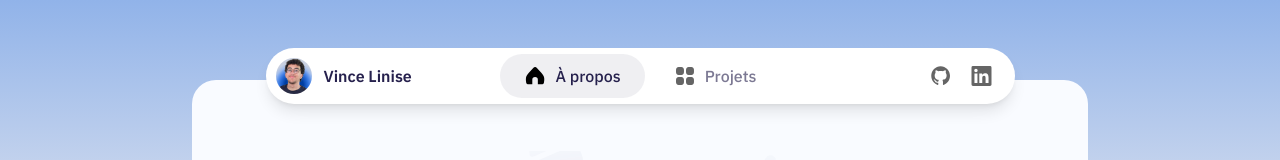
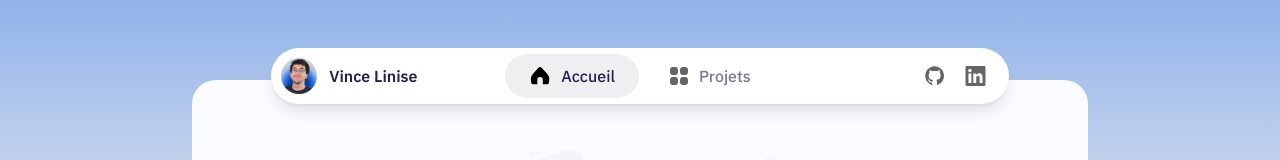
Before and after one commit to ecnivtwelve/vincelinise.com, a Next.js app: page / in a window 1280 px wide. Shown: the top 160 px of the page. Built offline with nearby package versions, Linux system fonts and the light colour scheme.

Commit message:
chore: change nav text

```diff
--- a/app/components/Navigation/Navigation.tsx
+++ b/app/components/Navigation/Navigation.tsx
@@ -18,7 +18,7 @@ const Navigation = () => {
 
   const nav = [
     {
-      title: "À propos",
+      title: "Accueil",
       href: "/",
       icon: HomeIcon
     },
```
